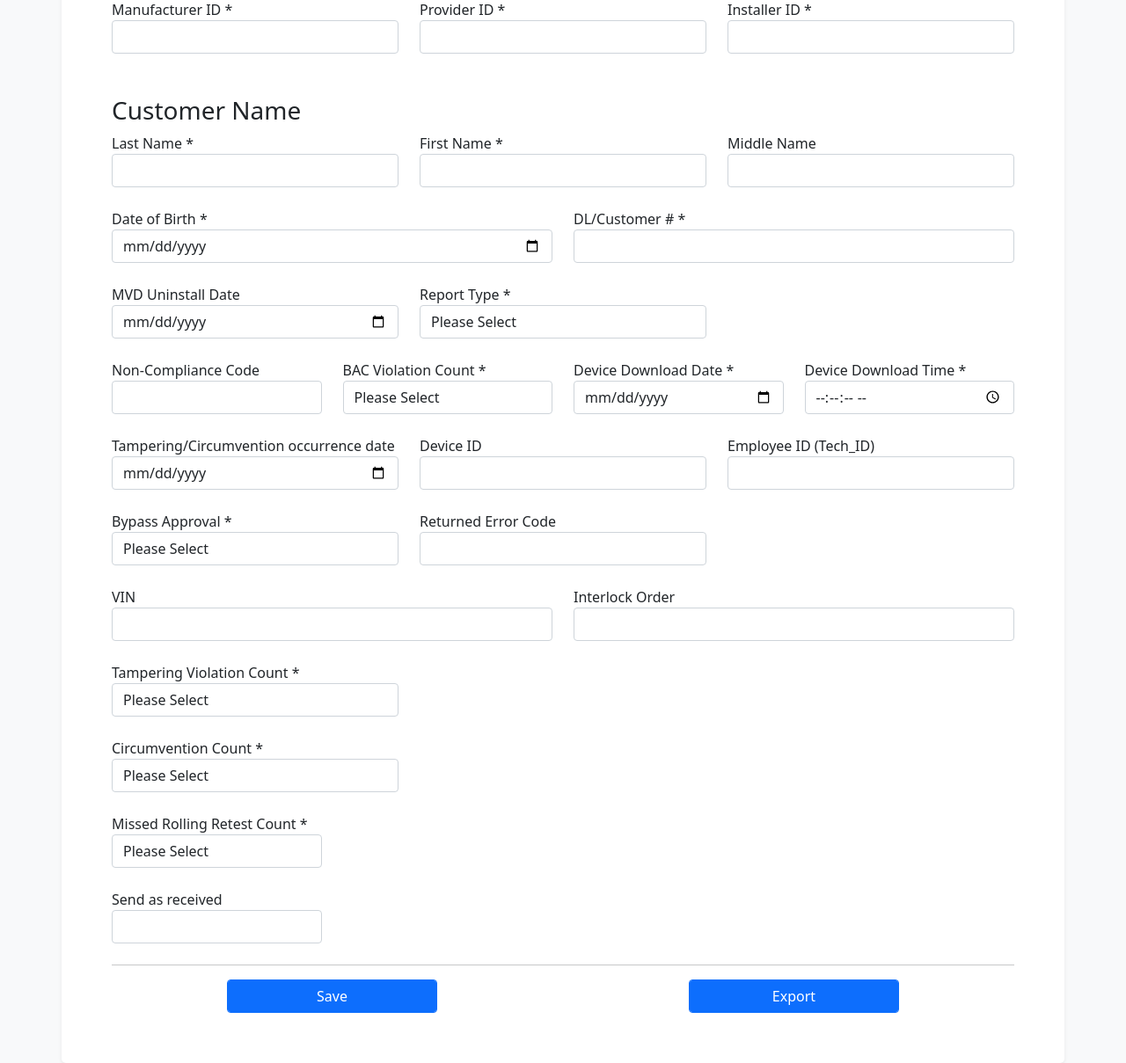
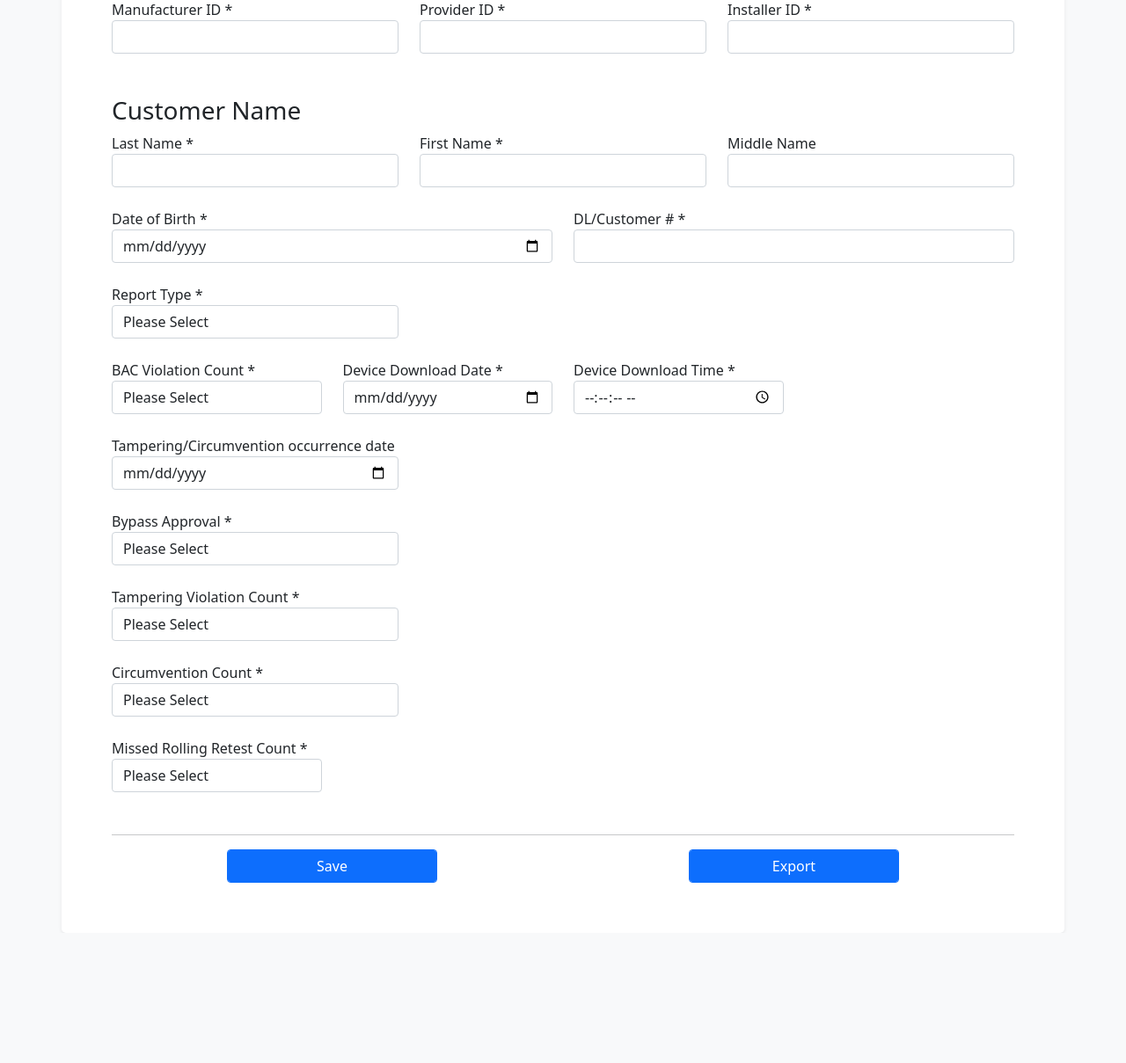
Before and after one commit to SeniorDeveloper1224/Arizona-Form, a Django app: template templates/report/home.html in a window 1280 px wide. Shown: the part 139-1348 px from the top of the page at 88% size. After the commit the page ends 1143 px from the top, so only its background shows below. Run offline with Django 3.2, Linux system fonts and the light colour scheme; the template is opened without the code that fills it, so the values that code supplies are empty; some libraries are stand-ins or nearby versions.

Commit message:
hide some fields

```diff
--- a/templates/report/home.html
+++ b/templates/report/home.html
@@ -85,7 +85,7 @@
                     </div>
                 </div>
                 <div class="row mt-4">
-                    <div class="col-md-4">
+                    <div class="col-md-4" hidden>
                         <div class="form-group">
                             <label for="">MVD Uninstall Date</label>
                             <input type="date" id="id_mvd_uninstall_date" name="mvd_uninstall_date" class="form-control">
@@ -120,7 +120,7 @@
                     </div>
                 </div>
                 <div class="row mt-4">
-                    <div class="col-md-3">
+                    <div class="col-md-3" hidden>
                         <div class="form-group">
                             <label for="">Non-Compliance Code</label>
                             <input type="text" maxlength="1" id="id_non_compliance_code" name="non_compliance_code" class="form-control">
@@ -217,13 +217,13 @@
                             <input type="date" id="id_tampering_occurrence_date" name="tampering_occurrence_date" class="form-control">
                         </div>
                     </div>
-                    <div class="col-md-4">
+                    <div class="col-md-4" hidden>
                         <div class="form-group">
                             <label for="">Device ID</label>
                             <input type="text" maxlength="18" id="id_device_id" name="device_id" class="form-control">
                         </div>
                     </div>
-                    <div class="col-md-4">
+                    <div class="col-md-4" hidden>
                         <div class="form-group">
                             <label for="">Employee ID (Tech_ID)</label>
                             <input type="text" maxlength="12" id="id_tech_id" name="tech_id" class="form-control">
@@ -247,7 +247,7 @@
                             <input type="time" id="id_bypass_time" name="bypass_time" class="form-control" step="1">
                         </div>
                     </div>
-                    <div class="col-md-4">
+                    <div class="col-md-4" hidden>
                         <div class="form-group">
                             <label for="">Returned Error Code</label>
                             <input type="text" maxlength="2" id="id_returned_error_code" name="returned_error_code" class="form-control">
@@ -255,8 +255,8 @@
                     </div>
                 </div>
 
-                <div class="row mt-4">
-                    <div class="col-md-6">
+                <div class="row mt-4" hidden>
+                    <div class="col-md-6" >
                         <div class="form-group">
                             <label for="">VIN</label>
                             <input type="text" maxlength="6" id="id_vin" name="vin" class="form-control">
@@ -373,7 +373,7 @@
                             <input type="time" id="id_missed_rolling_retest_time_6" name="missed_rolling_retest_time_6" class="form-control" step="1">
                         </div>
                     </div>
-                    <div class="col-md-3">
+                    <div class="col-md-3" hidden>
                         <div class="form-group">
                             <label for="">Send as received</label>
                             <input type="text" maxlength="50" id="id_send_as_received" name="send_as_received" class="form-control">
```
